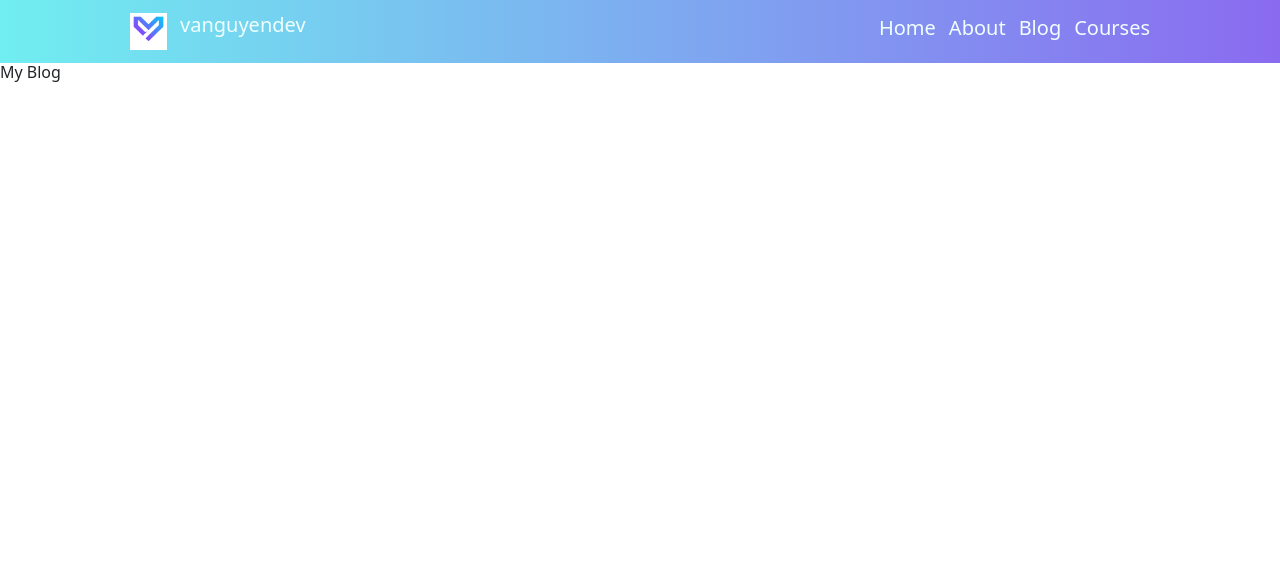
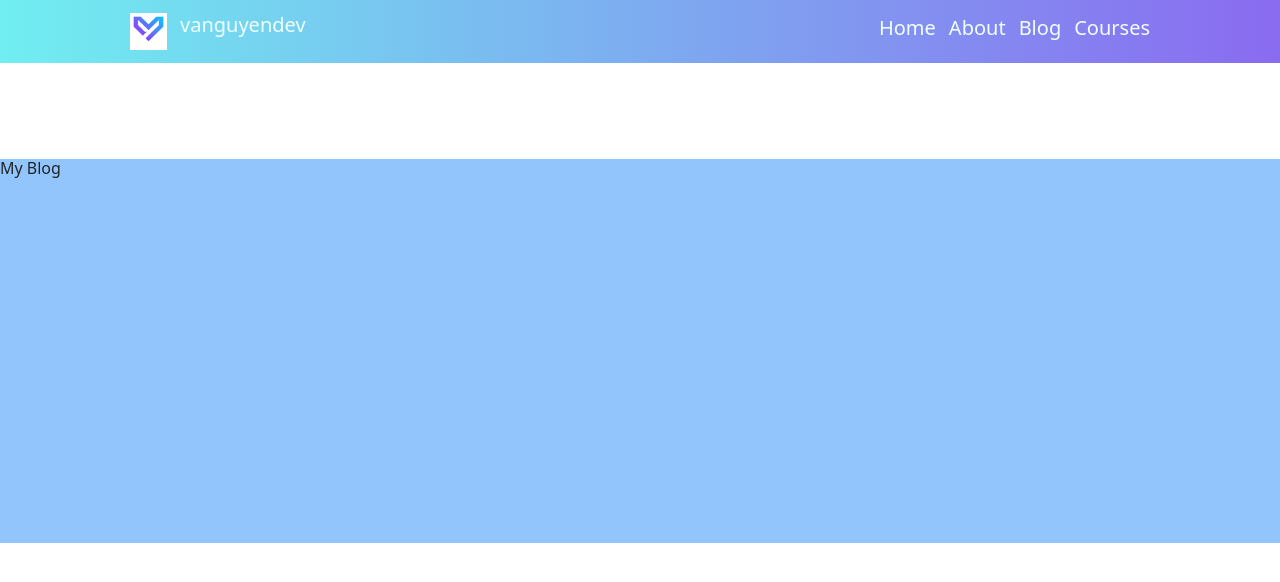
Before and after one commit to vanguyen333/mysiteO, a React (Vite) app: page /blog in a window 1280 px wide. Shown: the top 582 px of the page. Built offline with nearby package versions, Linux system fonts and the light colour scheme.

Commit message:
working on blog

```diff
--- a/src/pages/Blog.jsx
+++ b/src/pages/Blog.jsx
@@ -1,8 +1,9 @@
 import "./blog.css";
 import Header from "../components/Header";
+
 const About = () => {
   return (
-    <div>
+    <div className="bg-blue-300 h-96 mt-24">
       <h1>My Blog</h1>
     </div>
   );
```
